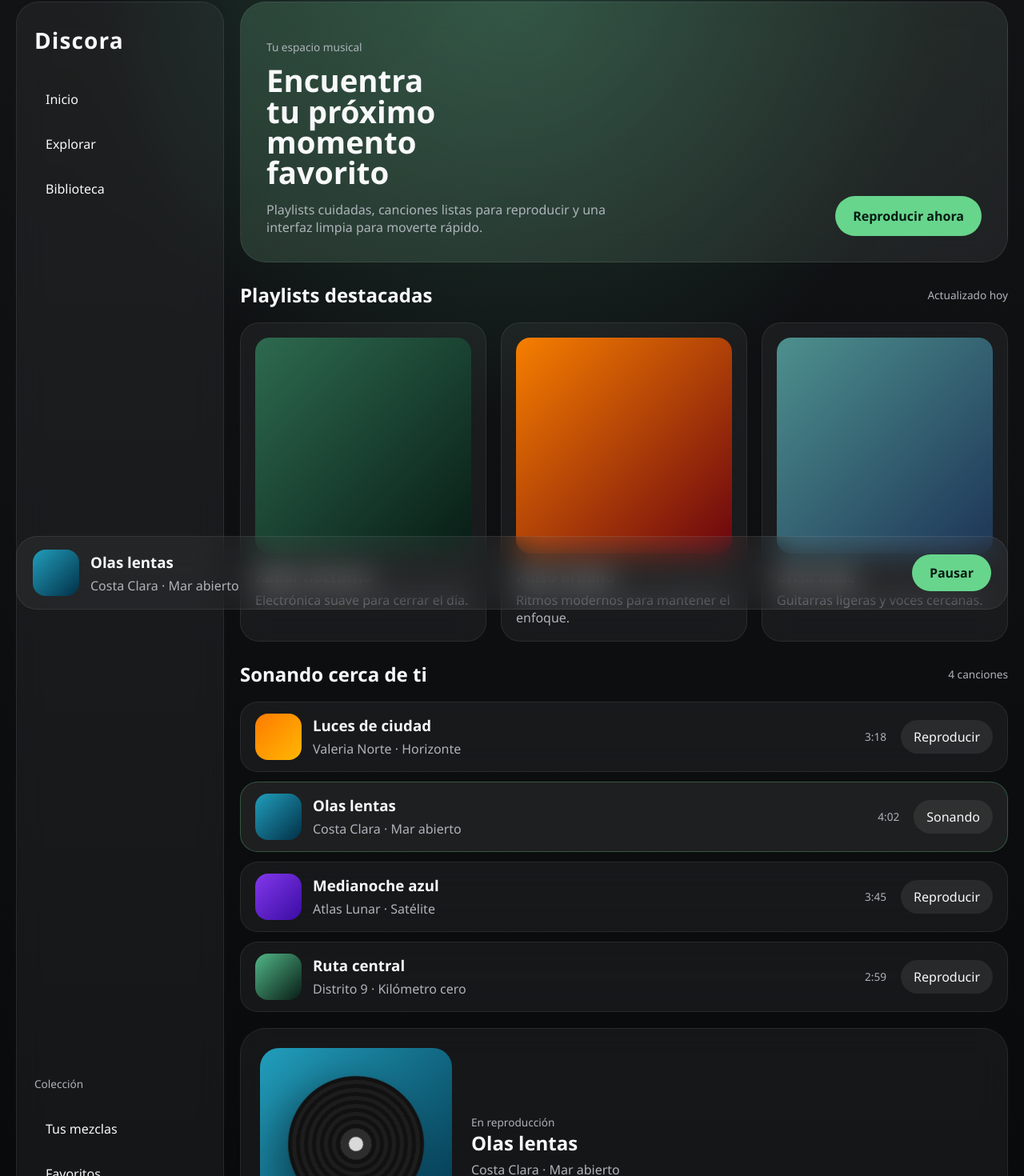
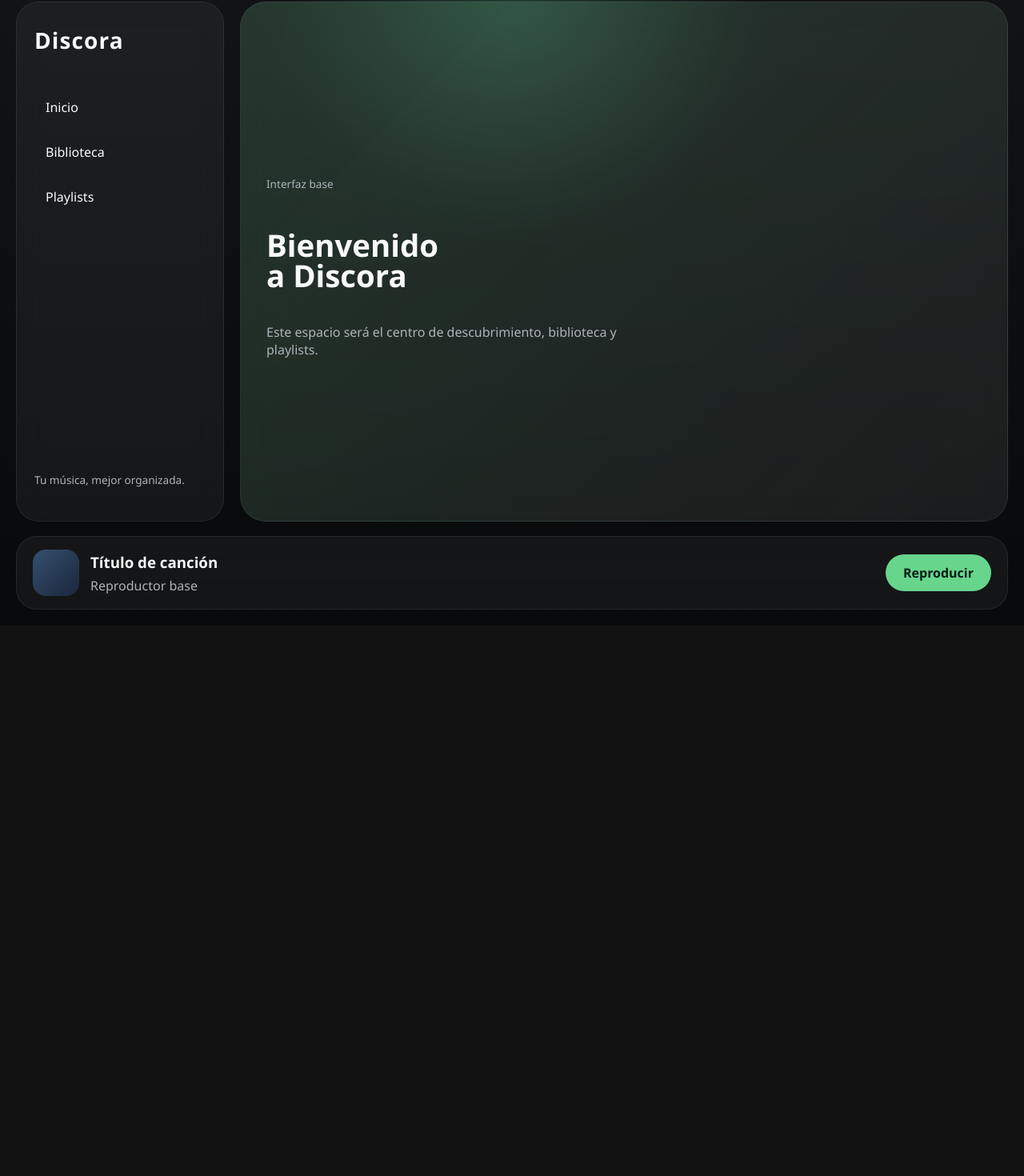
Before and after one commit to Juls2212/FRONT-DISCORA, a React (Vite) app: page / in a window 1280 px wide. Shown: the part 18-1488 px from the top of the page at 80% size. After the commit the page ends 800 px from the top, so only its background shows below. Built offline with nearby package versions, Linux system fonts and the light colour scheme.

Commit message:
first phase of front end and library implementation

```diff
--- a/src/App.tsx
+++ b/src/App.tsx
@@ -2,24 +2,11 @@ import { useState } from 'react';
 import { MainContent } from './components/MainContent';
 import { MiniPlayer } from './components/MiniPlayer';
 import { Sidebar } from './components/Sidebar';
-import { VinylPlayer } from './components/VinylPlayer';
-import { songs } from './data';
-import { Song } from './types';
 
 function App() {
-  const [currentSong, setCurrentSong] = useState<Song | null>(songs[1]);
-  const [isPlaying, setIsPlaying] = useState(true);
-
-  const handlePlaySong = (song: Song) => {
-    setCurrentSong(song);
-    setIsPlaying(true);
-  };
+  const [isPlaying, setIsPlaying] = useState(false);
 
   const handleTogglePlayback = () => {
-    if (!currentSong) {
-      return;
-    }
-
     setIsPlaying((previousState) => !previousState);
   };
 
@@ -28,11 +15,10 @@ function App() {
       <div className="app-layout">
         <Sidebar />
         <div className="content-shell">
-          <MainContent currentSong={currentSong} onPlaySong={handlePlaySong} />
-          {currentSong ? <VinylPlayer song={currentSong} isPlaying={isPlaying} /> : null}
+          <MainContent />
         </div>
       </div>
-      <MiniPlayer currentSong={currentSong} isPlaying={isPlaying} onTogglePlayback={handleTogglePlayback} />
+      <MiniPlayer isPlaying={isPlaying} onTogglePlayback={handleTogglePlayback} />
     </div>
   );
 }
--- a/src/components/MainContent.tsx
+++ b/src/components/MainContent.tsx
@@ -1,74 +1,12 @@
-import { playlists, songs } from '../data';
-import { Song } from '../types';
-
-type MainContentProps = {
-  currentSong: Song | null;
-  onPlaySong: (song: Song) => void;
-};
-
-export function MainContent({ currentSong, onPlaySong }: MainContentProps) {
+export function MainContent() {
   return (
     <main className="main-content">
-      <section className="hero-card">
-        <div>
-          <p className="eyebrow">Tu espacio musical</p>
-          <h1>Encuentra tu próximo momento favorito</h1>
-          <p className="hero-copy">
-            Playlists cuidadas, canciones listas para reproducir y una interfaz limpia para moverte
-            rápido.
-          </p>
-        </div>
-        <button className="hero-button" type="button" onClick={() => onPlaySong(songs[0])}>
-          Reproducir ahora
-        </button>
-      </section>
-
-      <section className="content-section">
-        <div className="section-header">
-          <h2>Playlists destacadas</h2>
-          <span>Actualizado hoy</span>
-        </div>
-        <div className="playlist-grid">
-          {playlists.map((playlist) => (
-            <article key={playlist.id} className="playlist-card">
-              <div className="playlist-cover" style={{ background: playlist.accent }} />
-              <h3>{playlist.name}</h3>
-              <p>{playlist.description}</p>
-            </article>
-          ))}
-        </div>
-      </section>
-
-      <section className="content-section">
-        <div className="section-header">
-          <h2>Sonando cerca de ti</h2>
-          <span>{songs.length} canciones</span>
-        </div>
-        <div className="song-list" role="list">
-          {songs.map((song) => {
-            const isActive = currentSong?.id === song.id;
-
-            return (
-              <article key={song.id} className={`song-row ${isActive ? 'song-row-active' : ''}`}>
-                <div className="song-meta">
-                  <div className="song-cover" style={{ background: song.cover }} />
-                  <div>
-                    <h3>{song.title}</h3>
-                    <p>
-                      {song.artist} · {song.album}
-                    </p>
-                  </div>
-                </div>
-                <div className="song-actions">
-                  <span>{song.duration}</span>
-                  <button type="button" onClick={() => onPlaySong(song)}>
-                    {isActive ? 'Sonando' : 'Reproducir'}
-                  </button>
-                </div>
-              </article>
-            );
-          })}
-        </div>
+      <section className="hero-card main-placeholder">
+        <p className="eyebrow">Interfaz base</p>
+        <h1>Bienvenido a Discora</h1>
+        <p className="hero-copy">
+          Este espacio será el centro de descubrimiento, biblioteca y playlists.
+        </p>
       </section>
     </main>
   );
--- a/src/components/MiniPlayer.tsx
+++ b/src/components/MiniPlayer.tsx
@@ -1,27 +1,21 @@
-import { Song } from '../types';
-
 type MiniPlayerProps = {
-  currentSong: Song | null;
   isPlaying: boolean;
   onTogglePlayback: () => void;
 };
 
-export function MiniPlayer({ currentSong, isPlaying, onTogglePlayback }: MiniPlayerProps) {
+export function MiniPlayer({ isPlaying, onTogglePlayback }: MiniPlayerProps) {
   return (
     <footer className="mini-player">
       <div className="mini-player-track">
-        <div
-          className="mini-player-cover"
-          style={{ background: currentSong?.cover ?? 'linear-gradient(135deg, #2f3e46 0%, #0b090a 100%)' }}
-        />
+        <div className="mini-player-cover" />
         <div>
-          <h3>{currentSong?.title ?? 'Selecciona una canción'}</h3>
-          <p>{currentSong ? `${currentSong.artist} · ${currentSong.album}` : 'Discora está listo para sonar'}</p>
+          <h3>Título de canción</h3>
+          <p>Reproductor base</p>
         </div>
       </div>
 
       <div className="mini-player-controls">
-        <button type="button" onClick={onTogglePlayback} disabled={!currentSong}>
+        <button type="button" onClick={onTogglePlayback}>
           {isPlaying ? 'Pausar' : 'Reproducir'}
         </button>
       </div>
--- a/src/components/Sidebar.tsx
+++ b/src/components/Sidebar.tsx
@@ -1,10 +1,9 @@
-const navigationItems = ['Inicio', 'Explorar', 'Biblioteca'];
-const collectionItems = ['Tus mezclas', 'Favoritos', 'Recientes'];
+const navigationItems = ['Inicio', 'Biblioteca', 'Playlists'];
 
 export function Sidebar() {
   return (
     <aside className="sidebar">
-      <div>
+      <div className="sidebar-block">
         <div className="brand">Discora</div>
         <nav className="sidebar-nav" aria-label="Navegación principal">
           {navigationItems.map((item) => (
@@ -15,13 +14,8 @@ export function Sidebar() {
         </nav>
       </div>
 
-      <section className="sidebar-collection" aria-label="Colección">
-        <p className="sidebar-label">Colección</p>
-        {collectionItems.map((item) => (
-          <button key={item} className="collection-button" type="button">
-            {item}
-          </button>
-        ))}
+      <section className="sidebar-collection" aria-label="Estado">
+        <p className="sidebar-label">Tu música, mejor organizada.</p>
       </section>
     </aside>
   );
--- a/src/components/VinylPlayer.tsx
+++ /dev/null
@@ -1,25 +0,0 @@
-import { Song } from '../types';
-
-type VinylPlayerProps = {
-  song: Song;
-  isPlaying: boolean;
-};
-
-export function VinylPlayer({ song, isPlaying }: VinylPlayerProps) {
-  return (
-    <section className="vinyl-panel" aria-label="Reproductor de vinilo">
-      <div className="vinyl-cover" style={{ background: song.cover }}>
-        <div className={`vinyl-record ${isPlaying ? 'vinyl-record-spinning' : ''}`}>
-          <div className="vinyl-center" />
-        </div>
-      </div>
-      <div className="vinyl-copy">
-        <p className="eyebrow">En reproducción</p>
-        <h2>{song.title}</h2>
-        <p>
-          {song.artist} · {song.album}
-        </p>
-      </div>
-    </section>
-  );
-}
--- a/src/styles.css
+++ b/src/styles.css
@@ -74,6 +74,7 @@ button {
 }
 
 .sidebar-nav,
+.sidebar-block,
 .sidebar-collection {
   display: grid;
   gap: 10px;
@@ -119,19 +120,23 @@ button {
 
 .main-content {
   display: grid;
-  gap: 24px;
+  min-height: calc(100vh - 150px);
 }
 
 .hero-card {
   display: flex;
-  align-items: end;
-  justify-content: space-between;
+  flex-direction: column;
+  justify-content: center;
   gap: 24px;
   padding: 32px;
   border-radius: 32px;
   background:
     linear-gradient(135deg, rgba(103, 213, 140, 0.14), rgba(255, 255, 255, 0.02)),
     var(--background-panel);
+}
+
+.main-placeholder {
+  min-height: calc(100vh - 150px);
 }
 
 .hero-card h1 {
@@ -147,8 +152,6 @@ button {
   margin: 0;
 }
 
-.hero-button,
-.song-actions button,
 .mini-player-controls button {
   border: 0;
   border-radius: 999px;
@@ -156,84 +159,25 @@ button {
   transition: transform 180ms ease, background-color 180ms ease, opacity 180ms ease;
 }
 
-.hero-button,
 .mini-player-controls button {
   background: var(--accent);
   color: #081c15;
   font-weight: 700;
 }
-
-.hero-button {
-  padding: 14px 22px;
-  min-width: 170px;
-}
-
-.content-section {
-  display: grid;
-  gap: 18px;
-}
-
-.section-header {
-  display: flex;
-  align-items: center;
-  justify-content: space-between;
-  gap: 16px;
-}
-
-.section-header h2,
 .playlist-card h3,
-.song-meta h3,
 .mini-player-track h3,
 .vinyl-copy h2 {
   margin: 0;
 }
 
-.playlist-grid {
-  display: grid;
-  grid-template-columns: repeat(auto-fit, minmax(180px, 1fr));
-  gap: 18px;
-}
-
-.playlist-card {
-  border-radius: 24px;
-  padding: 18px;
-}
-
-.playlist-cover {
-  aspect-ratio: 1;
-  border-radius: 18px;
-  margin-bottom: 16px;
-}
-
 .playlist-card p,
-.song-meta p,
 .mini-player-track p,
 .vinyl-copy p {
   color: var(--muted-text);
   margin: 6px 0 0;
 }
 
-.song-list {
-  display: grid;
-  gap: 12px;
-}
-
-.song-row {
-  border-radius: 22px;
-  padding: 14px 18px;
-  display: flex;
-  align-items: center;
-  justify-content: space-between;
-  gap: 16px;
-}
-
-.song-row-active {
-  background: var(--background-panel-strong);
-  border-color: rgba(103, 213, 140, 0.3);
-}
-
 .song-meta,
-.song-actions,
 .mini-player,
 .mini-player-track,
 .mini-player-controls {
@@ -241,27 +185,16 @@ button {
   align-items: center;
 }
 
-.song-meta,
 .mini-player-track {
   gap: 14px;
 }
 
-.song-cover,
 .mini-player-cover {
   width: 58px;
   height: 58px;
   border-radius: 16px;
   flex-shrink: 0;
-}
-
-.song-actions {
-  gap: 18px;
-}
-
-.song-actions button {
-  padding: 10px 16px;
-  background: rgba(255, 255, 255, 0.08);
-  color: #f8f9fa;
+  background: linear-gradient(135deg, #355070 0%, #1b263b 100%);
 }
 
 .vinyl-panel {
@@ -350,21 +283,14 @@ button {
 
   .vinyl-panel,
   .hero-card,
-  .song-row,
   .mini-player {
     grid-template-columns: 1fr;
     flex-direction: column;
     align-items: flex-start;
   }
 
-  .song-row,
   .mini-player {
     justify-content: flex-start;
-  }
-
-  .song-actions {
-    width: 100%;
-    justify-content: space-between;
   }
 }
 
@@ -376,7 +302,6 @@ button {
   .sidebar,
   .hero-card,
   .playlist-card,
-  .song-row,
   .vinyl-panel,
   .mini-player {
     border-radius: 22px;
```
Also changed, not shown: 2 other files (tests, documents, lock files or other folders).
